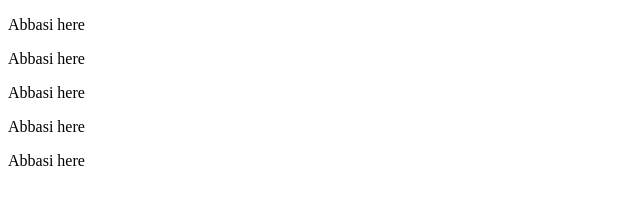
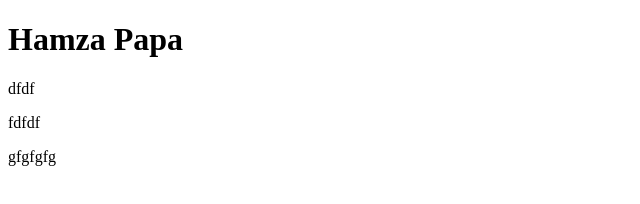
Before and after one commit to Suffyan123/my-first-project-repo, a plain HTML site: page hamza.html in a window 1280 px wide. Shown: the whole page, without its empty margins (0-640 px from the left). Drawn offline with Linux system fonts and the light colour scheme.

Commit message:
Branch 3

```diff
--- a/hamza.html
+++ b/hamza.html
@@ -7,10 +7,9 @@
     <title>Document</title>
 </head>
 <body>
-    <p>Abbasi here</p>
-    <p>Abbasi here</p>
-    <p>Abbasi here</p>
-    <p>Abbasi here</p>
-    <p>Abbasi here</p>
+   <h1>Hamza Papa</h1>
+   <p>dfdf</p>
+   <p>fdfdf</p>
+   <p>gfgfgfg</p>
 </body>
 </html>
```
